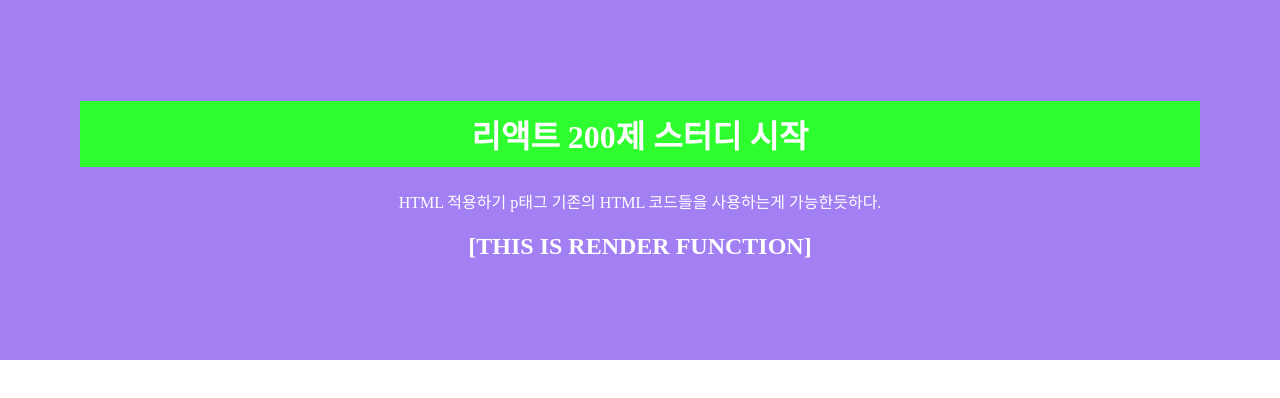
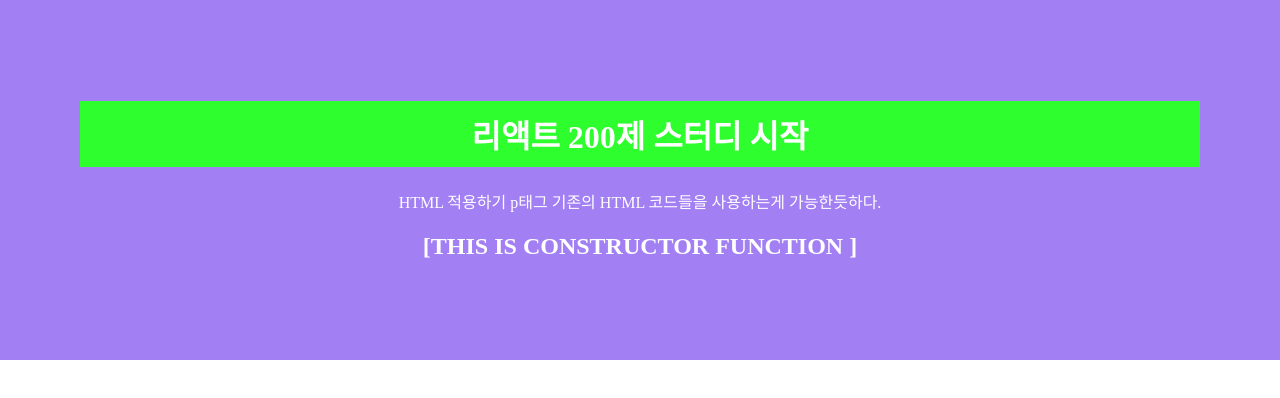
Before and after one commit to writingdeveloper/React.js-200-examples, a React (Create React App) app in the folder client/: page / in a window 1280 px wide. Shown: the top 398 px of the page. Built offline with nearby package versions, Linux system fonts and the light colour scheme.

Commit message:
005
- 005

```diff
--- a/client/src/App.js
+++ b/client/src/App.js
@@ -1,6 +1,6 @@
 import React from 'react';
 import './App.css';
-import LifecycleEx from './R004_LifecycleEx'
+import LifecycleEx from './R005_LifecycleEx'
 
 function App() {
   return (
--- /dev/null
+++ b/client/src/R005_LifecycleEx.js
@@ -0,0 +1,18 @@
+import React, { Component } from 'react';
+
+class R005_LifecycleEx extends Component {
+    constructor(props) {
+        super(props)
+        this.state = {};
+        console.log('1. constructor Call');
+    }
+
+    render() {
+        console.log('3. render Call');
+        return (
+            <h2>[THIS IS CONSTRUCTOR FUNCTION ]</h2>
+        )
+    }
+}
+
+export default R005_LifecycleEx;
```
